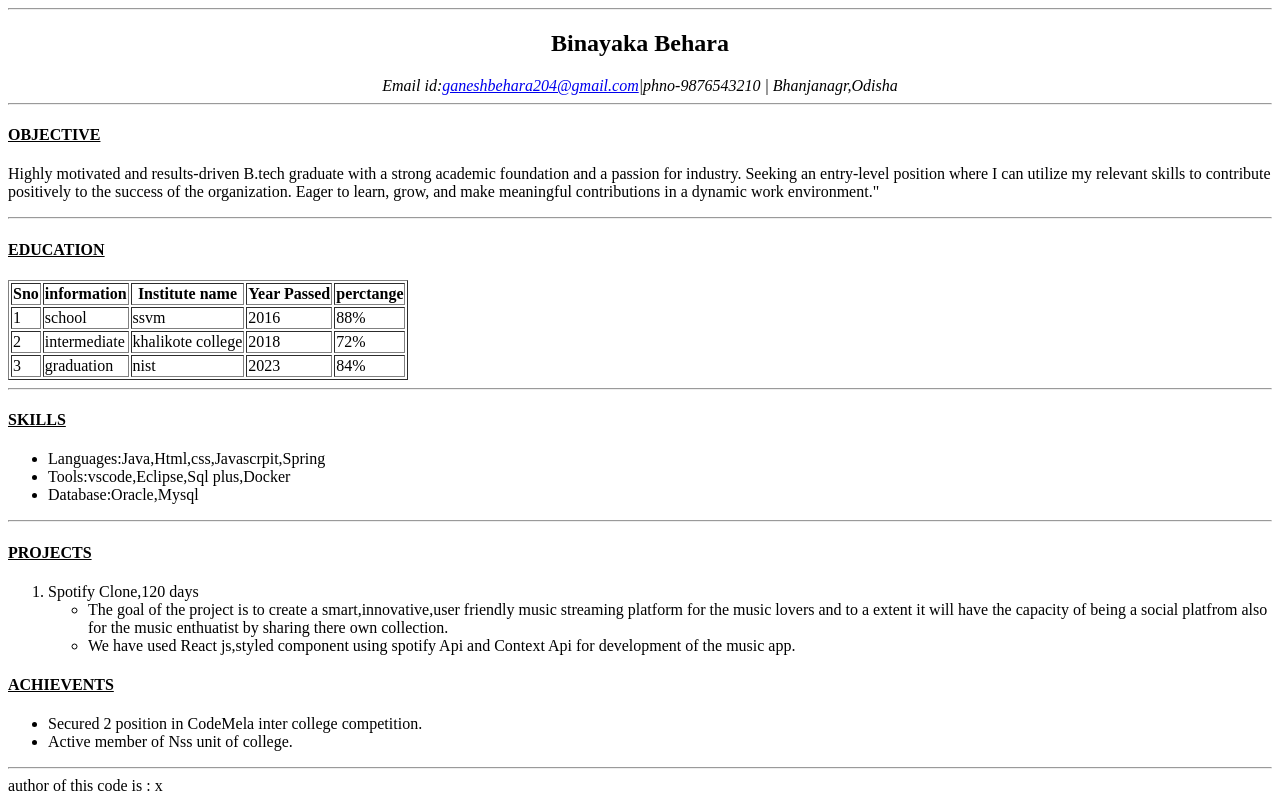
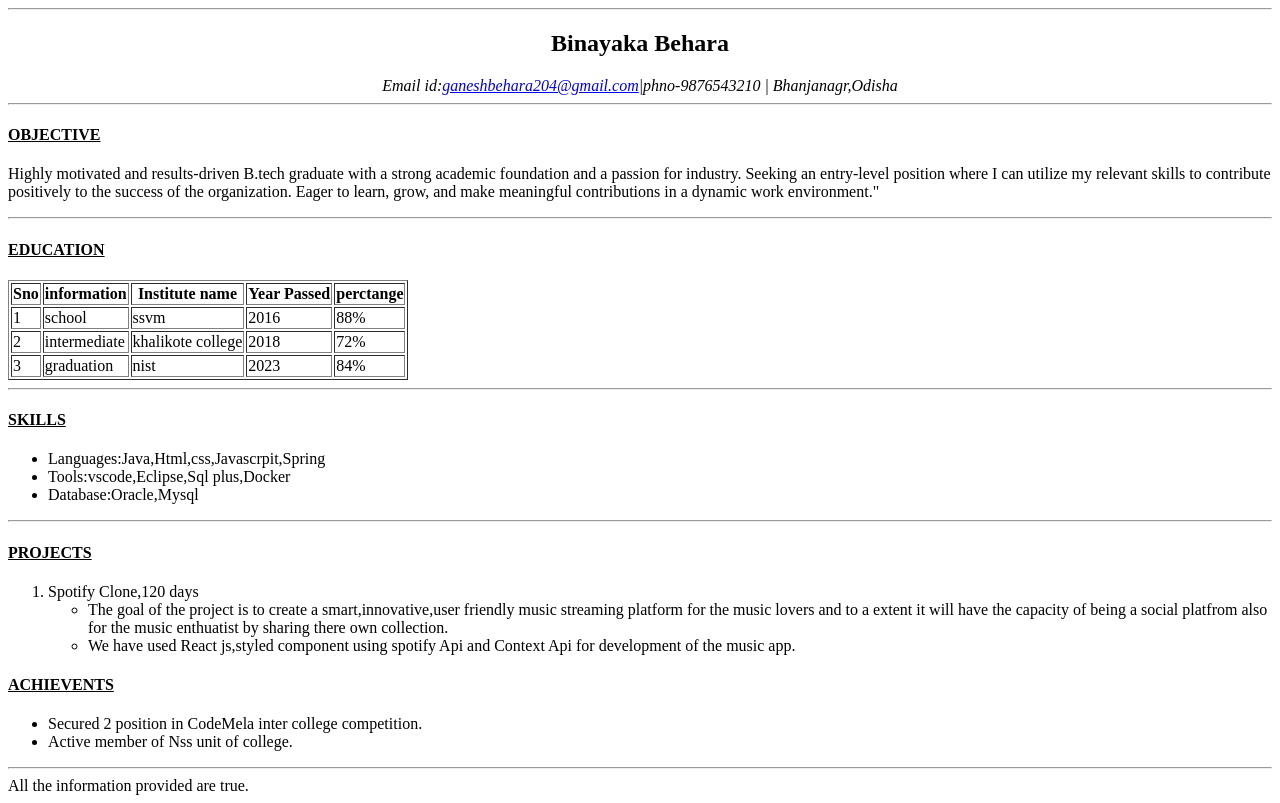
Before and after one commit to BinayakaB/my-code, a plain HTML site: page resume/resume.html in a window 1280 px wide. Drawn offline with Linux system fonts and the light colour scheme.

Commit message:
modified foter

```diff
--- a/resume/resume.html
+++ b/resume/resume.html
@@ -106,7 +106,7 @@
     </main>
 <hr>
 
-    <footer>author of this code is : x</footer>
+    <footer>All the information provided are true.</footer>
 
 </body>
 </html>
```
